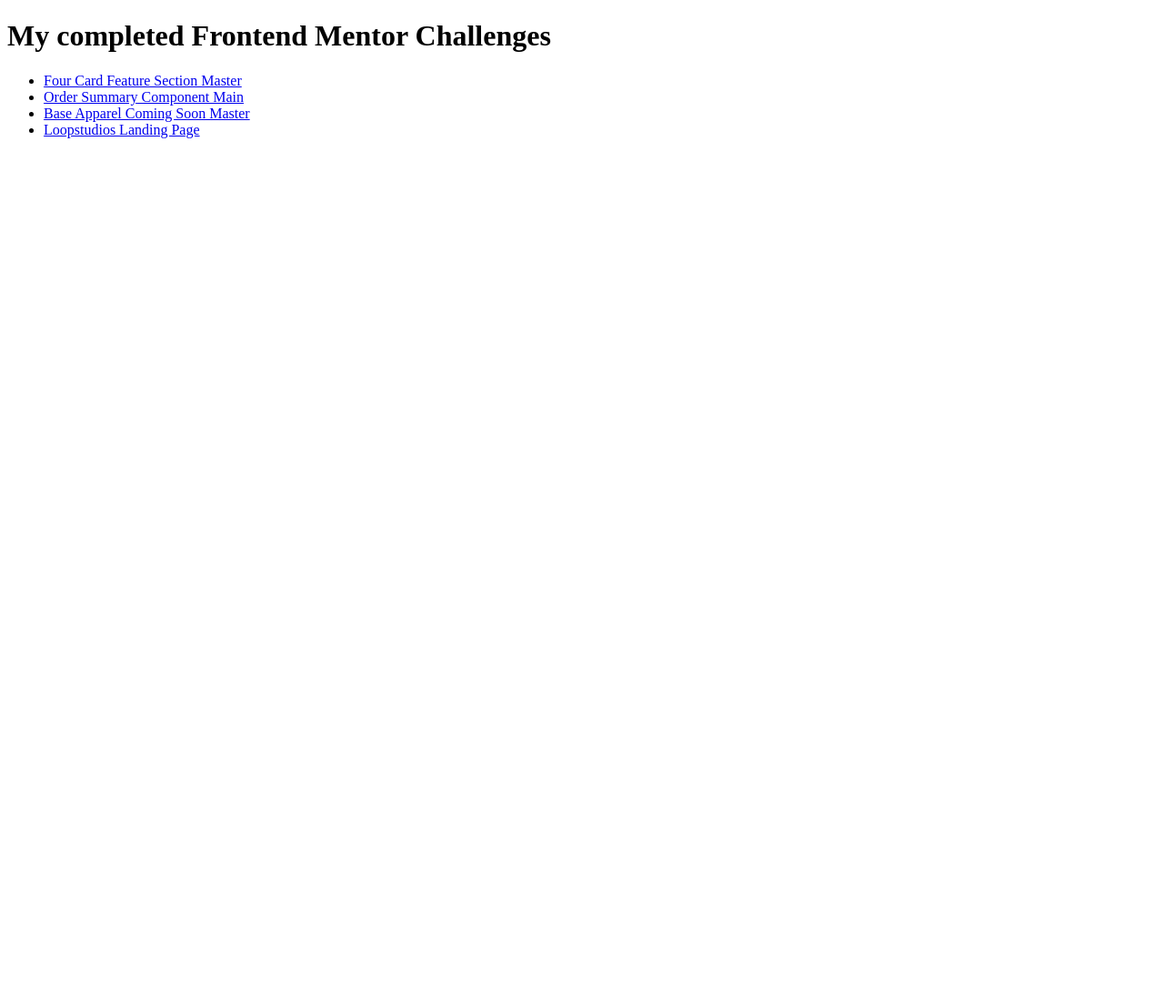
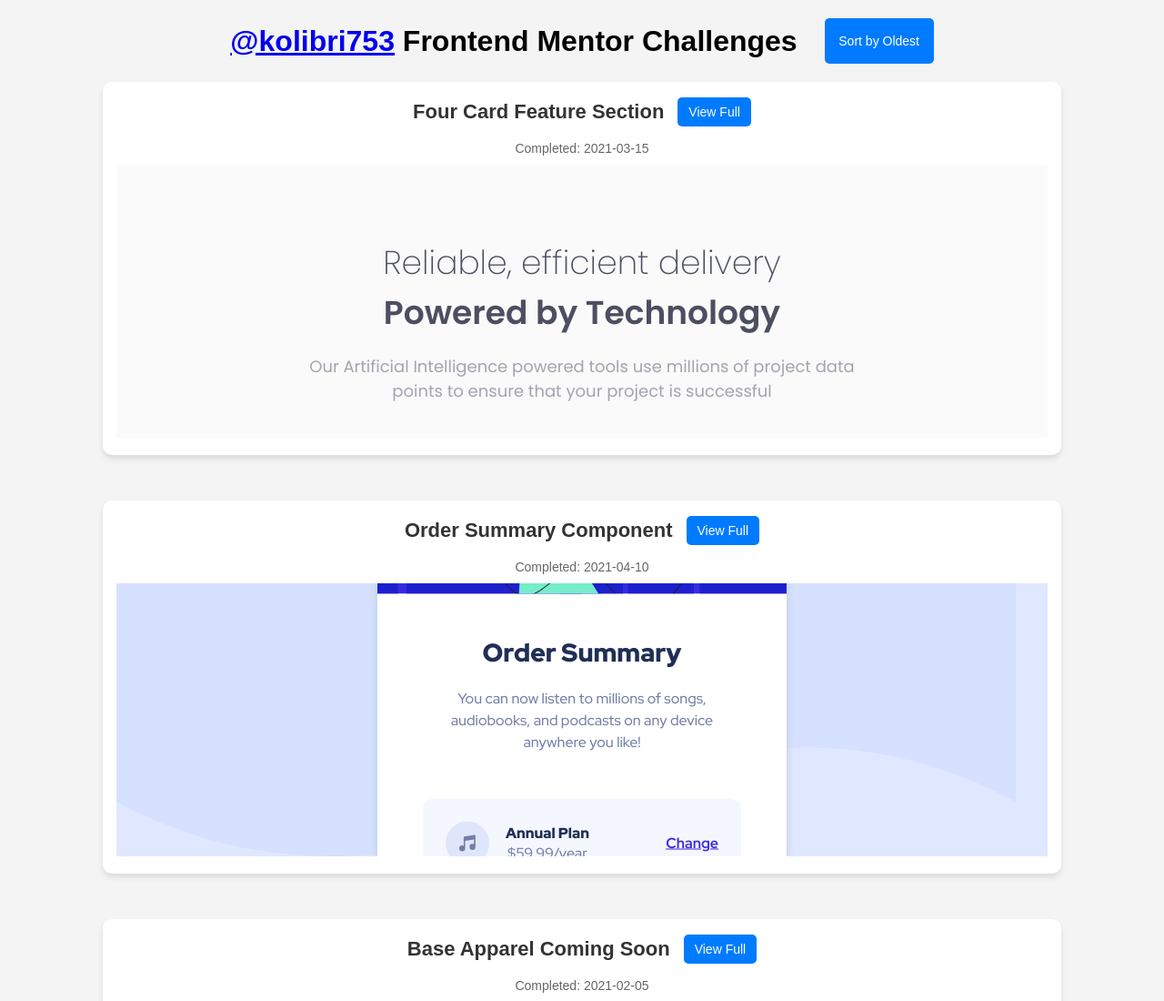
Before and after one commit to kolibri753/frontend-mentor-challenges, a plain HTML site: page index.html in a window 1280 px wide. Shown: the top 1100 px of the page at 91% size. Before the commit the page ends 800 px from the top, so only its background shows below. Drawn offline with Linux system fonts and the light colour scheme; files whose address does not match are found by name.

Commit message:
feat: added dynamic preview page with iframes and dates for each site

```diff
--- a/index.html
+++ b/index.html
@@ -1,26 +1,105 @@
 <!DOCTYPE html>
 <html lang="en">
-<head>
-  <meta charset="UTF-8">
-  <meta http-equiv="X-UA-Compatible" content="IE=edge">
-  <meta name="viewport" content="width=device-width, initial-scale=1.0">
-  <title>My completed Frontend Mentor Challenges</title>
-</head>
-<body>
-  <h1>My completed Frontend Mentor Challenges</h1>
-  <ul>
-    <li>
-      <a href="four-card-feature-section-master/index.html">Four Card Feature Section Master</a>
-    </li>
-    <li>
-      <a href="order-summary-component-main/index.html">Order Summary Component Main</a>
-    </li>
-    <li>
-      <a href="base-apparel-coming-soon-master/index.html">Base Apparel Coming Soon Master</a>
-    </li>
-    <li>
-      <a href="loopstudios-landing-page-main/dist/index.html">Loopstudios Landing Page</a>
-    </li>
-  </ul>
-</body>
+  <head>
+    <meta charset="UTF-8" />
+    <meta http-equiv="X-UA-Compatible" content="IE=edge" />
+    <meta name="viewport" content="width=device-width, initial-scale=1.0" />
+    <title>My completed Frontend Mentor Challenges</title>
+    <link rel="stylesheet" href="style.css" />
+    <script defer src="script.js"></script>
+  </head>
+  <body>
+    <header class="header">
+      <h1 class="header__text">
+        <a
+          class="header__link"
+          href="https://github.com/kolibri753"
+          target="_blank"
+          >@kolibri753</a
+        >
+        Frontend Mentor Challenges
+      </h1>
+      <button id="sort-button" class="btn header__button">
+        Sort by Oldest
+      </button>
+    </header>
+
+    <div class="projects">
+      <div class="project" data-date="2021-03-15">
+        <div class="project__header">
+          <h3 class="project__title">Four Card Feature Section</h3>
+          <a
+            class="btn project__link"
+            href="four-card-feature-section-master/index.html"
+            target="_blank"
+            >View Full</a
+          >
+        </div>
+        <p class="project__date">Completed: 2021-03-15</p>
+        <div class="project__preview-container">
+          <iframe
+            class="project__preview"
+            src="four-card-feature-section-master/index.html"
+          ></iframe>
+        </div>
+      </div>
+
+      <div class="project" data-date="2021-04-10">
+        <div class="project__header">
+          <h3 class="project__title">Order Summary Component</h3>
+          <a
+            class="btn project__link"
+            href="order-summary-component-main/index.html"
+            target="_blank"
+            >View Full</a
+          >
+        </div>
+        <p class="project__date">Completed: 2021-04-10</p>
+        <div class="project__preview-container">
+          <iframe
+            class="project__preview"
+            src="order-summary-component-main/index.html"
+          ></iframe>
+        </div>
+      </div>
+
+      <div class="project" data-date="2021-02-05">
+        <div class="project__header">
+          <h3 class="project__title">Base Apparel Coming Soon</h3>
+          <a
+            class="btn project__link"
+            href="base-apparel-coming-soon-master/index.html"
+            target="_blank"
+            >View Full</a
+          >
+        </div>
+        <p class="project__date">Completed: 2021-02-05</p>
+        <div class="project__preview-container">
+          <iframe
+            class="project__preview"
+            src="base-apparel-coming-soon-master/index.html"
+          ></iframe>
+        </div>
+      </div>
+
+      <div class="project" data-date="2021-05-20">
+        <div class="project__header">
+          <h3 class="project__title">Loopstudios Landing Page</h3>
+          <a
+            class="btn project__link"
+            href="loopstudios-landing-page-main/dist/index.html"
+            target="_blank"
+            >View Full</a
+          >
+        </div>
+        <p class="project__date">Completed: 2021-05-20</p>
+        <div class="project__preview-container">
+          <iframe
+            class="project__preview"
+            src="loopstudios-landing-page-main/dist/index.html"
+          ></iframe>
+        </div>
+      </div>
+    </div>
+  </body>
 </html>
--- /dev/null
+++ b/script.js
@@ -0,0 +1,18 @@
+const sortButton = document.getElementById("sort-button");
+let ascending = true;
+
+sortButton.addEventListener("click", function () {
+  const projectsContainer = document.querySelector(".projects");
+  const projects = Array.from(document.querySelectorAll(".project"));
+
+  projects.sort((a, b) => {
+    return ascending
+      ? new Date(a.dataset.date) - new Date(b.dataset.date)
+      : new Date(b.dataset.date) - new Date(a.dataset.date);
+  });
+
+  projects.forEach((project) => projectsContainer.appendChild(project));
+
+  ascending = !ascending;
+  sortButton.textContent = ascending ? "Sort by Oldest" : "Sort by Newest";
+});
--- /dev/null
+++ b/style.css
@@ -0,0 +1,94 @@
+body {
+  font-family: Arial, sans-serif;
+  background-color: #f4f4f4;
+  margin: 0;
+  padding: 20px;
+  text-align: center;
+}
+
+.btn {
+  background: #007bff;
+  color: white;
+  text-decoration: none;
+  border-radius: 5px;
+  border: 0;
+  font-size: 14px;
+  cursor: pointer;
+}
+
+.btn:hover {
+  background: #0056b3;
+}
+
+.header {
+  display: flex;
+  justify-content: center;
+  align-items: center;
+  gap: 30px;
+  margin-bottom: 20px;
+}
+
+.header__text {
+  margin: 0;
+}
+
+.header__button {
+  width: 120px;
+  height: 50px;
+}
+
+.projects {
+  display: flex;
+  flex-direction: column;
+  align-items: center;
+  gap: 50px;
+  max-width: 1024px;
+  margin: auto;
+}
+
+.project {
+  background: white;
+  border-radius: 10px;
+  padding: 15px;
+  box-shadow: 0 4px 6px rgba(0, 0, 0, 0.1);
+  width: 100%;
+  transition: transform 0.3s;
+}
+
+.project__header {
+  display: flex;
+  justify-content: center;
+  align-items: center;
+  gap: 15px;
+}
+
+.project__title {
+  font-size: 22px;
+  color: #333;
+  margin: 5px 0;
+}
+
+.project__date {
+  font-size: 14px;
+  color: #666;
+  margin-bottom: 10px;
+}
+
+.project__preview {
+  width: 100%;
+  height: 300px;
+  border: none;
+  pointer-events: none;
+  transition: height 0.3s ease;
+}
+
+.project__preview-container:hover .project__preview {
+  height: 500px;
+  pointer-events: auto;
+}
+
+.project__link {
+  display: inline-block;
+  margin-top: 0;
+  padding: 8px 12px;
+}
```
